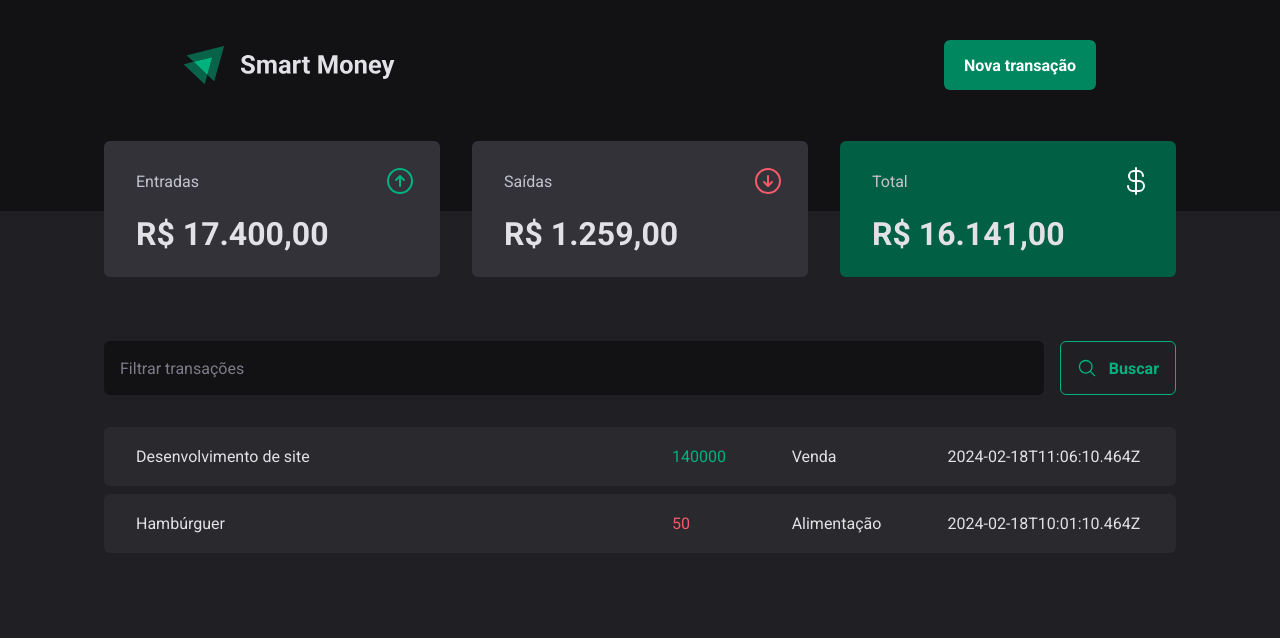
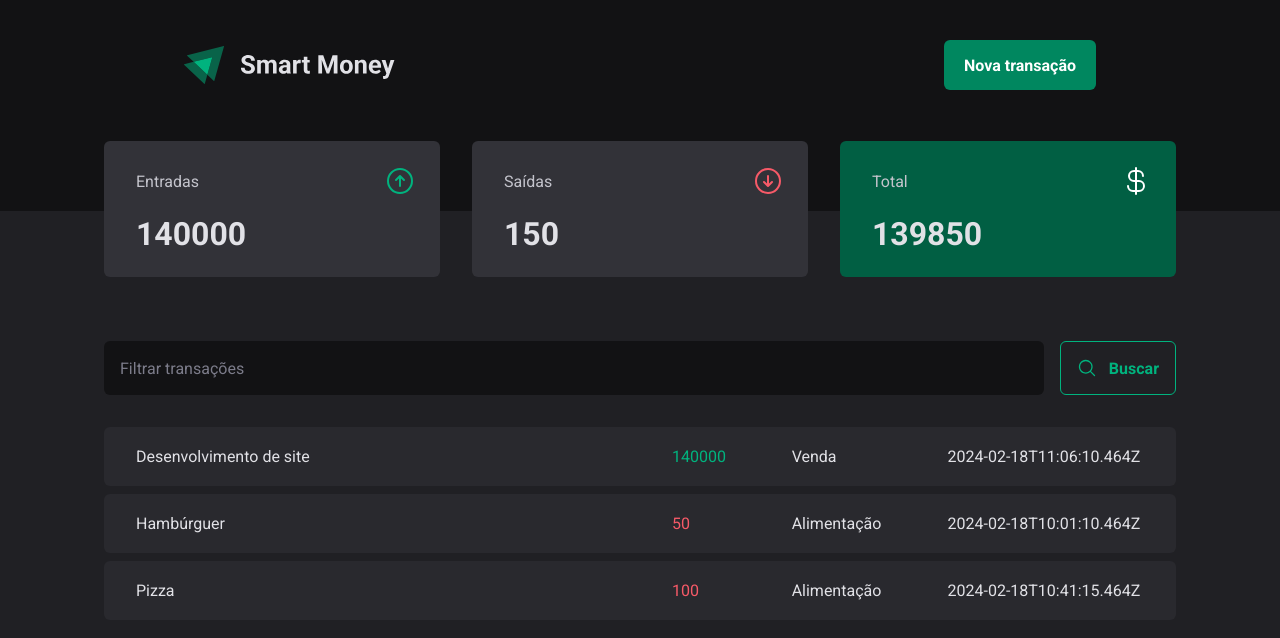
Before and after one commit to holices/smart-money, a React (Vite) app: page / in a window 1280 px wide. Shown: the top 638 px of the page. Built offline with nearby package versions, Linux system fonts and the light colour scheme; data requests are answered from the project's data file.

Commit message:
➕ build: Calculating transactions resume

```diff
--- a/server.json
+++ b/server.json
@@ -15,6 +15,14 @@
       "category": "Alimentação",
       "price": 50,
       "createdAt": "2024-02-18T10:01:10.464Z"
+    },
+    {
+      "id": 3,
+      "description": "Pizza",
+      "type": "outcome",
+      "category": "Alimentação",
+      "price": 100,
+      "createdAt": "2024-02-18T10:41:15.464Z"
     }
   ]
 }
--- a/src/components/Summary/index.tsx
+++ b/src/components/Summary/index.tsx
@@ -6,7 +6,24 @@
 export function Summary() {
   const { transactions } = useContext(TransactionsContext)
 
-  console.log(transactions)
+  const summary = transactions.reduce(
+    (acc, transaction) => {
+      if (transaction.type === 'income') {
+        acc.income += transaction.price
+        acc.total += transaction.price
+      } else {
+        acc.outcome += transaction.price
+        acc.total -= transaction.price
+      }
+
+      return acc
+    },
+    {
+      income: 0,
+      outcome: 0,
+      total: 0
+    }
+  )
 
   return (
     <SummaryContainer>
@@ -16,7 +33,7 @@
           <ArrowCircleUp size={32} color="#00b37e" />
         </header>
 
-        <strong>R$ 17.400,00</strong>
+        <strong>{summary.income}</strong>
       </SummaryCard>
 
       <SummaryCard>
@@ -25,7 +42,7 @@
           <ArrowCircleDown size={32} color="#F75A68" />
         </header>
 
-        <strong>R$ 1.259,00</strong>
+        <strong>{summary.outcome}</strong>
       </SummaryCard>
 
       <SummaryCard variant="green">
@@ -34,7 +51,7 @@
           <CurrencyDollar size={32} color="#fff" />
         </header>
 
-        <strong>R$ 16.141,00</strong>
+        <strong>{summary.total}</strong>
       </SummaryCard>
     </SummaryContainer>
   )
--- a/src/pages/Transactions/index.tsx
+++ b/src/pages/Transactions/index.tsx
@@ -1,4 +1,4 @@
-import { useContext, useEffect, useState } from "react";
+import { useContext } from "react";
 import { Header } from "../../components/Header";
 import { Summary } from "../../components/Summary";
 import { SearchForm } from "./components/SearchForm";
```
